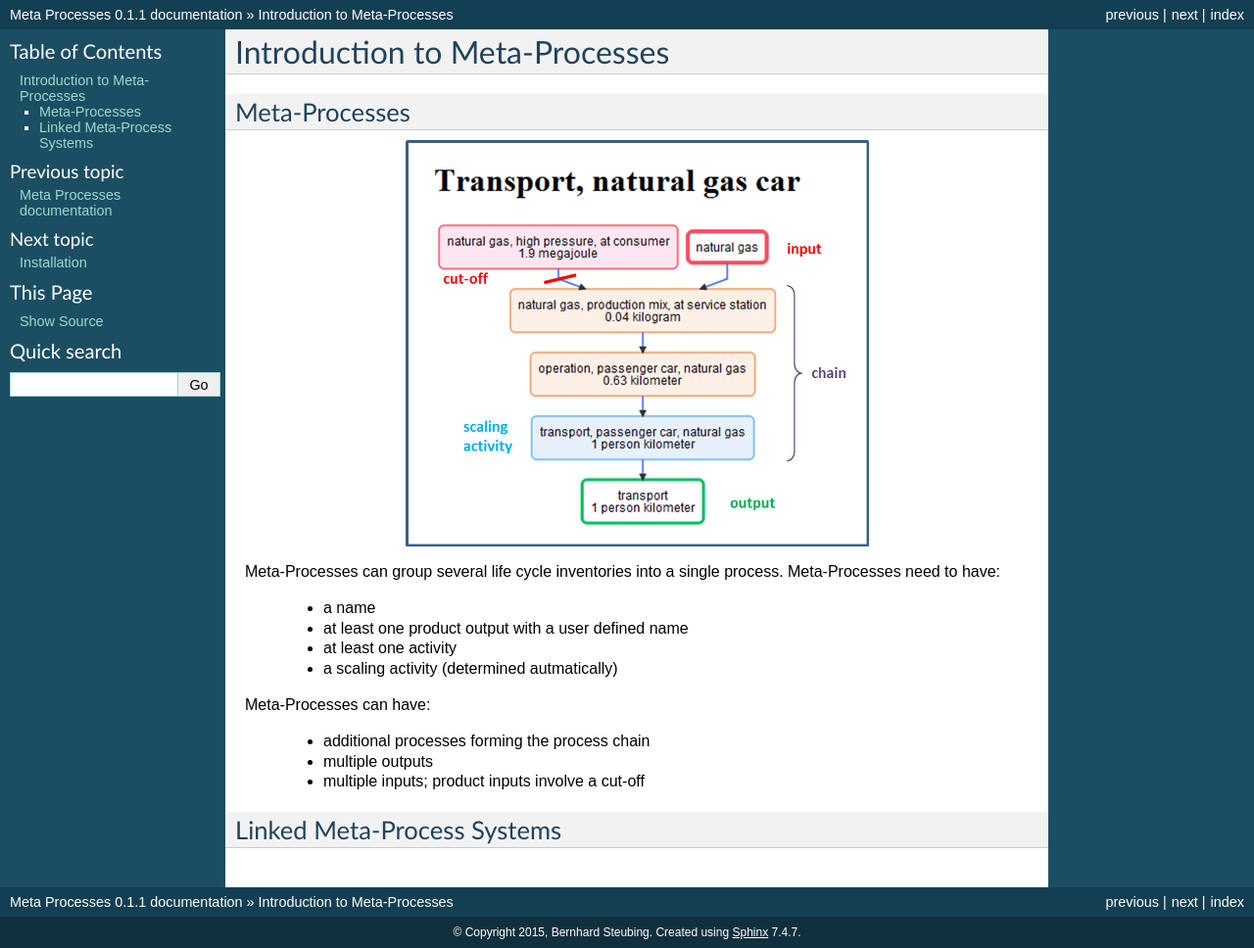
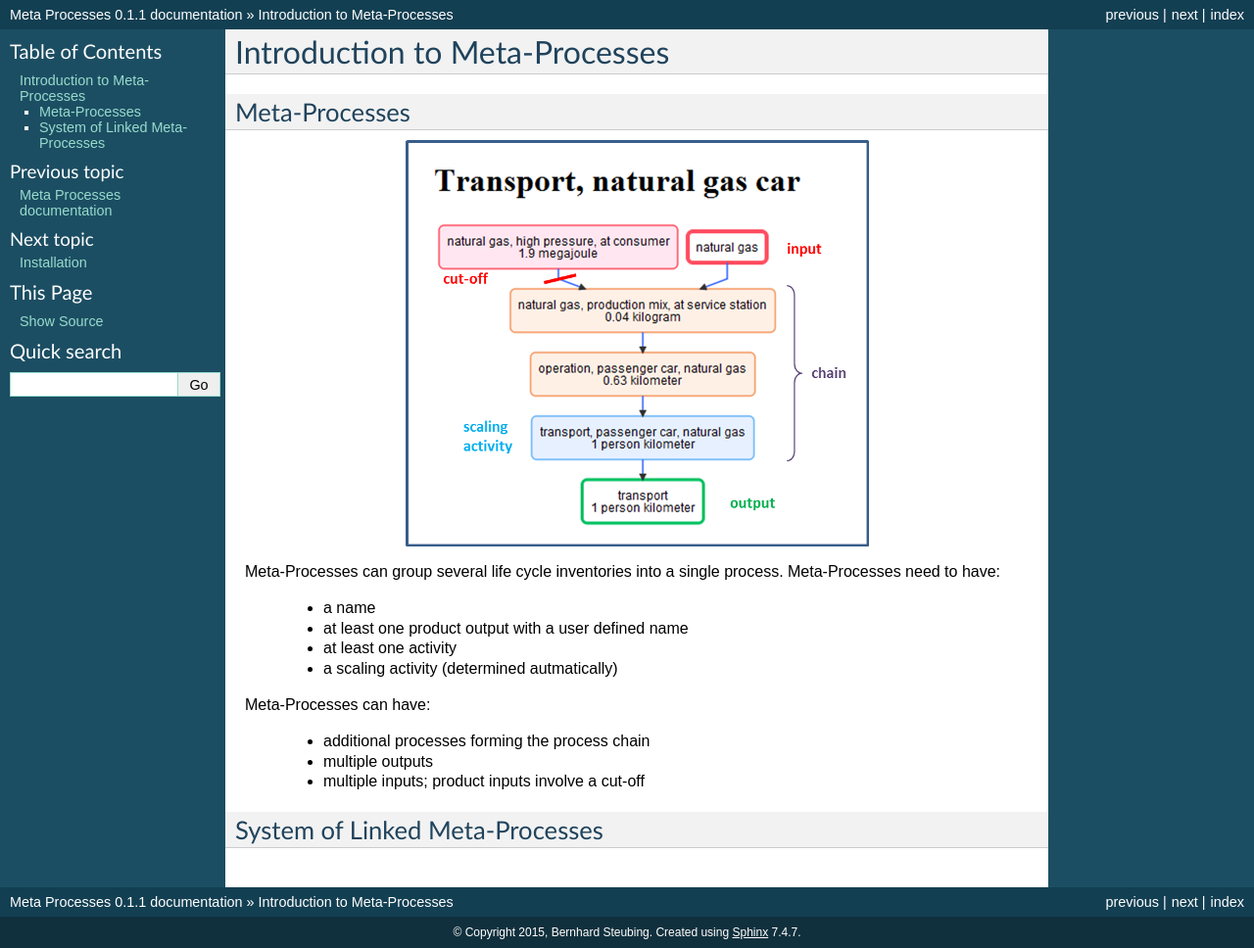
Before and after one commit to bsteubing/modular-lca, a Sphinx documentation site: the page built from docs/source/introduction.rst, in a window 1280 px wide. Shown: the whole page at 98% size. Built offline with Sphinx 7.4.7, drawn with Linux system fonts in a browser that asks for light colours.

Commit message:
more documentation...

```diff
--- a/docs/source/index.rst
+++ b/docs/source/index.rst
@@ -10,7 +10,7 @@ General documentation
 ---------------------
 
 .. toctree::
-   :maxdepth: 2
+   :maxdepth: 1
 
    introduction
    installation
--- a/docs/source/introduction.rst
+++ b/docs/source/introduction.rst
@@ -2,7 +2,6 @@
 
 Introduction to Meta-Processes
 ******************************
-
 
 Meta-Processes
 --------------
@@ -25,8 +24,8 @@ Meta-Processes can have:
 	* multiple inputs; product inputs involve a cut-off
 
 
-Linked Meta-Process Systems
----------------------------
+System of Linked Meta-Processes
+-------------------------------
 
 .. image:: images/lmp.png
     :align: center
```
